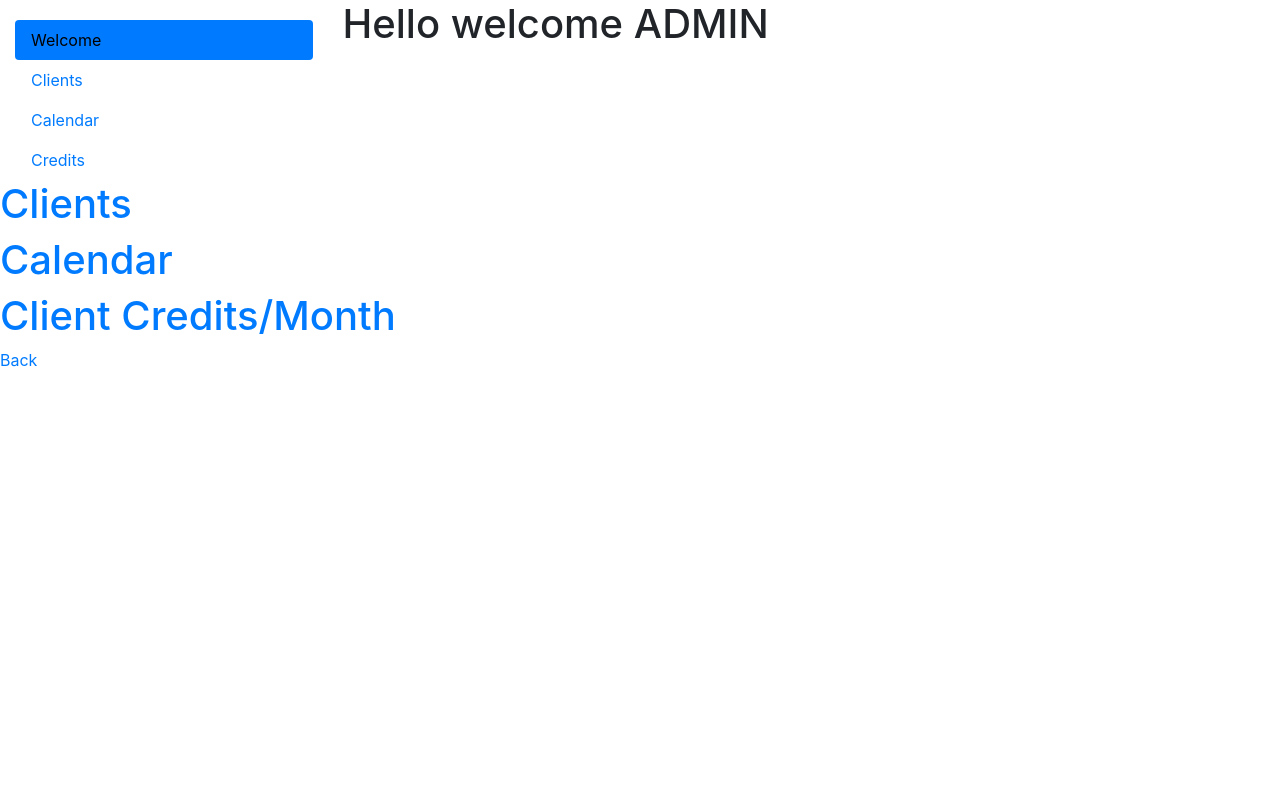
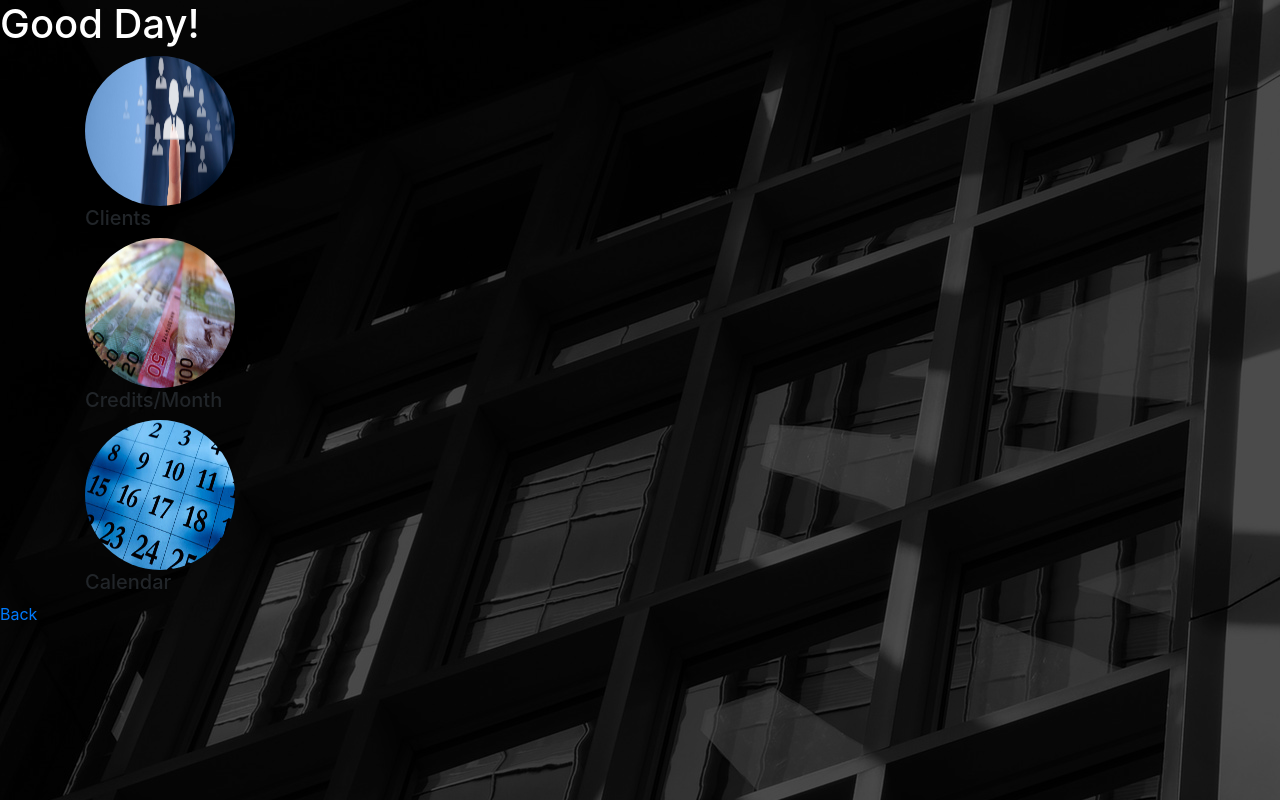
Before and after one commit to OnyxMemory/cohort1-cSpace, a Flask app: page /admin in a window 1280 px wide. Run offline with Flask 2, Linux system fonts and the light colour scheme; parts of the project's set-up code (start-up, migrations or seed data) failed here and were passed over; some libraries are stand-ins or nearby versions.

Commit message:
Updating Admin Page

```diff
--- a/src/main.py
+++ b/src/main.py
@@ -31,9 +31,13 @@ def index():
 #     return send_from_directory('templates/resources/js/', path)
 
 
+# @app.route('/admin')
+# def admin():
+#     return render_template('admin_nav.html')
+
 @app.route('/admin')
 def admin():
-    return render_template('admin_nav.html')
+    return render_template('admin_working.html')
 
 @app.route('/credits')
 def credits():
@@ -45,10 +49,10 @@ def rates():
     return render_template('rates.html')
 
 
-# @app.route('/<string:date>')
-# def show_people_by_date(date):
-#     clients_credits = cspace.run(date)
-#     return render_template('tables.html', clients=clients_credits, date=date)
+@app.route('/<string:date>')
+def show_people_by_date(date):
+    clients_credits = cspace.run(date)
+    return render_template('tables.html', clients=clients_credits, date=date)
 
 
 @app.route('/clients')
@@ -92,7 +96,7 @@ def get_bookings():
 
         mdate = datetime.date(int(mydate[0]), int(mydate[1]), 1)
         maxDays = cspace.last_day_of_month(mdate)
-        dayheader = [];
+        dayheader = []
         for myday in range(maxDays):
             mdate = datetime.date(int(mydate[0]), int(mydate[1]), myday+1)
             dayheader.append(mdate.strftime('%a'))
--- a/src/templates/admin_nav.html
+++ b/src/templates/admin_nav.html
@@ -6,49 +6,131 @@
     <meta http-equiv="X-UA-Compatible" content="ie=edge">
     <title>Administration Page</title>
     <link rel="stylesheet" href="resources/css/admin_nav.css">
+    <link rel="stylesheet" type="text/css" href="static/css/clients.css" />
+    <link href="https://fonts.googleapis.com/css?family=Lato:300,400,700" rel="stylesheet">
+    <link rel="stylesheet" type="text/css" href="static/css/calendar.css">
     <link rel="stylesheet" href="https://stackpath.bootstrapcdn.com/bootstrap/4.1.3/css/bootstrap.min.css" integrity="sha384-MCw98/SFnGE8fJT3GXwEOngsV7Zt27NXFoaoApmYm81iuXoPkFOJwJ8ERdknLPMO" crossorigin="anonymous">
+    <link href="vendors/css/ionicons.min.css" rel="stylesheet">
     <script src="https://code.jquery.com/jquery-3.3.1.slim.min.js" integrity="sha384-q8i/X+965DzO0rT7abK41JStQIAqVgRVzpbzo5smXKp4YfRvH+8abtTE1Pi6jizo" crossorigin="anonymous"></script>
     <script src="https://cdnjs.cloudflare.com/ajax/libs/popper.js/1.14.3/umd/popper.min.js" integrity="sha384-ZMP7rVo3mIykV+2+9J3UJ46jBk0WLaUAdn689aCwoqbBJiSnjAK/l8WvCWPIPm49" crossorigin="anonymous"></script>
     <script src="https://stackpath.bootstrapcdn.com/bootstrap/4.1.3/js/bootstrap.min.js" integrity="sha384-ChfqqxuZUCnJSK3+MXmPNIyE6ZbWh2IMqE241rYiqJxyMiZ6OW/JmZQ5stwEULTy" crossorigin="anonymous"></script>
+    <script src="static/js/calendar.js"></script>
 </head>
 <body>
     <div class="row">
-        <div class="col-3">
+        <div class="col-2">
             <div class="nav flex-column nav-pills" id="v-pills-tab" role="tablist" aria-orientation="vertical">
             <a class="nav-link active" id="v-pills-home-tab" data-toggle="pill" href="#v-pills-home" role="tab" aria-controls="v-pills-home" aria-selected="true">Welcome</a>
-            <a class="nav-link" id="v-pills-profile-tab" data-toggle="pill" href="#v-pills-profile" role="tab" aria-controls="v-pills-profile" aria-selected="false">Clients</a>
-            <a class="nav-link" id="v-pills-messages-tab" data-toggle="pill" href="#v-pills-messages" role="tab" aria-controls="v-pills-messages" aria-selected="false">Calendar</a>
-            <a class="nav-link" id="v-pills-settings-tab" data-toggle="pill" href="#v-pills-settings" role="tab" aria-controls="v-pills-settings" aria-selected="false">Credits</a>
+            <a class="nav-link" id="v-pills-clients-tab" data-toggle="pill" href="#v-pills-clients" role="tab" aria-controls="v-pills-clients" aria-selected="false">Clients</a>
+            <a class="nav-link" id="v-pills-credits-tab" data-toggle="pill" href="#v-pills-credits" role="tab" aria-controls="v-pills-credits" aria-selected="false">Credits</a>
+            <a class="nav-link" id="v-pills-calendar-tab" data-toggle="pill" href="#v-pills-calendar" role="tab" aria-controls="v-pills-calendar" aria-selected="false">Calendar</a>
             </div>
         </div>
         <div class="col-8">
             <div class="tab-content" id="v-pills-tabContent">
             <div class="tab-pane fade show active" id="v-pills-home" role="tabpanel" aria-labelledby="v-pills-home-tab">
-                <h1>Hello welcome ADMIN</h1>
+                <h1>Welcome to the Administration Page</h1>
+                    <div class="welcome-content">
+                        <p>Here you can view the current clients and profiles and their credits through the clients link on the left</p>
+                        <p>Here you can view the current credits per month by client through the credit link on the left.</p>
+                        <p>Here you can view the current bookings through the calender link on the left.</p>
+                    </div>
+            </div>
+            <div class="tab-pane fade" id="v-pills-clients" role="tabpanel" aria-labelledby="v-pills-clients-tab">
+                <h1>Clients List</h1>
+                <!-- <div class="page">
+                    <div class="container client-table" style="overflow: auto">
+                        <div class=row>
+                        <table class="table table-striped">
+                            <thead class="thead-dark">
+                            <tr>
+                                <th scope="col">Name</th>
+                                <th scope="col">Phone Number</th>
+                                <th scope="col">Email</th>
+                            </tr>
+                            </thead>
+                            <tbody>
+                            {% for key, client in clients.items() %}
+                            <tr>
+                                <td><a class="btn btn-outline-primary btn-block" href="/clients/{{key}}">{{client.name}}</a></td>
+                                <td><a class="btn btn-outline-primary btn-block" href="/clients/{{key}}">{{client.phone}}</a></td>
+                                <td><a class="btn btn-outline-primary btn-block" href="/clients/{{key}}">{{client.email}}</a></td>
+                            </tr>
+                            {% endfor %}
+                            </tbody>
+                        </table>
+                        </div>
+                    </div>
+                </div> -->
+            </div>
+            <div class="tab-pane fade" id="v-pills-credits" role="tabpanel" aria-labelledby="v-pills-credits-tab">
+                <h1>Credits/Month</h1>
+                <a href="/2018-07">2018-07</a><br>
+                <a href="/2018-08">2018-08</a><br>
+                <a href="/2018-09">2018-09</a><br>
+                <a href="/2018-10">2018-10</a><br>
+                <a href="/2018-11">2018-11</a><br>
+            </div>
+            <div class="tab-pane fade" id="v-pills-calendar" role="tabpanel" aria-labelledby="v-pills-calendar-tab">
+                <h1>Calendar</h1>
+                <!-- <div class="container">
+                    <div id="tooltip"></div>
+                    <div class="month-tabs">
+                        {% for month in tempData %}
+                            <div id="month-tab-{{month}}" class="month-tab-info" onclick="showmonth('{{ month }}');">{{ month }}</div>
+                        {% endfor%}
+                    </div>
 
+                    {% for month, info in tempData.items() %}
+                    <div id="{{month}}" class="booking-container">
+                        <div class="booking-calendar"
+                        style="grid-template-columns: 3.5fr repeat({{ info.maxcols }}, 1fr); grid-template-rows: 2em repeat({{ info.maxrows}}, 1.5em);">
+                        {% for i in range(info.maxcols+1) %}
+                            {% if i > 0 %}
+                                <div class="calendar-day">
+                                    <div class="calendar-day-day">{{ i }}</div>
+                                    <div class="calendar-day-weekday">{{info.dayheader[i-1]}}</div>
+                                </div>
+                            {% else %}
+                                &nbsp;
+                            {% endif %}
+                        {% endfor %}
 
+                        {% for room, booking_data in info.bookings.items() %}
+                            <div class="calendar-room">
+                                {{ room }}
+                            </div>
+                            {% for booked in booking_data %}
+                                {% if booked %}
+                                    <div class="calendar-booking-booked" style='background-color: {{ rates[facilities[room].type].Color }}'
+                                            onmousemove="showTooltip('{{ clients[booked].name }}');"
+                                            onmouseleave="closeToolTip();">
+                                {% else %}
+                                    <div class="calendar-booking-empty">
+                                {% endif %}
+                                    </div>
+                            {% endfor %}
+                        {% endfor %}
+                                    </div>
+                        </div>
+                        {% endfor%}
 
+                        <div class="rating-container">
+                            <div class="ratings">
+                                <div>Rates</div>
+                                {% for rate, type in rates.items() %}
+                                    <div style='background-color: {{ type.Color }};'>
+                                        <span class="ratings-rate">{{ type.Credits }}</span><br>
+                                        <span class="ratings-type">{{ rate }}</span>
+                                    </div>
+                                {% endfor %}
+                            </div>
+                        </div>
+                    </div>
+                </div> -->
             </div>
-            <div class="tab-pane fade" id="v-pills-profile" role="tabpanel" aria-labelledby="v-pills-profile-tab">...</div>
-            <div class="tab-pane fade" id="v-pills-messages" role="tabpanel" aria-labelledby="v-pills-messages-tab">
-
-
-
-
-            </div>
-            <div class="tab-pane fade" id="v-pills-settings" role="tabpanel" aria-labelledby="v-pills-settings-tab">...</div>
             </div>
         </div>
     </div>
-
-
-
-
-
-
-    <a href="clients"><h1>Clients</h1></a>
-    <a href="calendar"><h1>Calendar</h1></a>
-    <a href="credits"><h1>Client Credits/Month</h1></a>
-    <a href="/">Back</a>
 </body>
 </html>
--- /dev/null
+++ b/src/templates/admin_working.html
@@ -0,0 +1,66 @@
+<!DOCTYPE html>
+<html lang="en">
+<head>
+    <meta charset="UTF-8">
+    <meta name="viewport" content="width=device-width, initial-scale=1.0">
+    <meta http-equiv="X-UA-Compatible" content="ie=edge">
+
+    <link rel="stylesheet" href="resources/css/admin_working.css">
+    <link rel="stylesheet" href="https://stackpath.bootstrapcdn.com/bootstrap/4.1.3/css/bootstrap.min.css" integrity="sha384-MCw98/SFnGE8fJT3GXwEOngsV7Zt27NXFoaoApmYm81iuXoPkFOJwJ8ERdknLPMO" crossorigin="anonymous">
+
+    <script src="https://code.jquery.com/jquery-3.3.1.slim.min.js" integrity="sha384-q8i/X+965DzO0rT7abK41JStQIAqVgRVzpbzo5smXKp4YfRvH+8abtTE1Pi6jizo" crossorigin="anonymous"></script>
+    <script src="https://cdnjs.cloudflare.com/ajax/libs/popper.js/1.14.3/umd/popper.min.js" integrity="sha384-ZMP7rVo3mIykV+2+9J3UJ46jBk0WLaUAdn689aCwoqbBJiSnjAK/l8WvCWPIPm49" crossorigin="anonymous"></script>
+    <script src="https://stackpath.bootstrapcdn.com/bootstrap/4.1.3/js/bootstrap.min.js" integrity="sha384-ChfqqxuZUCnJSK3+MXmPNIyE6ZbWh2IMqE241rYiqJxyMiZ6OW/JmZQ5stwEULTy" crossorigin="anonymous"></script>
+
+    <title>Administration Page</title>
+</head>
+<body>
+    <h1>Good Day!</h1>
+        <div class="container">
+            <div class="images">
+                <div id="clients">
+                    <a href="clients"><img src="static/img/clients1.jpg" alt="Clients" width="150" height="150"></a>
+                    <h5>Clients</h5>
+                </div>
+                <div id="clients">
+                    <a href="credits"><img src="static/img/20150729_CanadianMoney_Long.jpg" alt="Credits" width="150" height="150"></a>
+                    <h5>Credits/Month</h5>
+                </div>
+                <div id="calendar">
+                    <a href="calendar"><img src="static/img/events-calendar.jpg" alt="Calendar" width="150" height="150"></a>
+                    <h5>Calendar</h5>
+                </div>
+            </div>
+        </div>
+
+    <a href="/">Back</a>
+
+    <!-- <div id="carouselExampleIndicators" class="carousel slide" data-ride="carousel">
+        <ol class="carousel-indicators">
+            <li data-target="#carouselExampleIndicators" data-slide-to="0" class="active"></li>
+            <li data-target="#carouselExampleIndicators" data-slide-to="1"></li>
+            <li data-target="#carouselExampleIndicators" data-slide-to="2"></li>
+        </ol>
+        <div class="carousel-inner">
+            <div class="carousel-item active">
+                    <a href="clients"><img class="d-block w-100" src="../templates/resources/img/clients1.jpg" alt="First slide"></a>
+            </div>
+            <div class="carousel-item">
+            <img class="d-block w-100" src="../templates/resources/img/events-calendar.jpg" alt="Second slide">
+            </div>
+            <div class="carousel-item">
+            <img class="d-block w-100" src="../templates/resources/img/20150729_CanadianMoney_Long.jpg" alt="Third slide">
+            </div>
+        </div>
+        <a class="carousel-control-prev" href="#carouselExampleIndicators" role="button" data-slide="prev">
+            <span class="carousel-control-prev-icon" aria-hidden="true"></span>
+            <span class="sr-only">Previous</span>
+        </a>
+        <a class="carousel-control-next" href="#carouselExampleIndicators" role="button" data-slide="next">
+            <span class="carousel-control-next-icon" aria-hidden="true"></span>
+            <span class="sr-only">Next</span> -->
+        </a>
+    </div>
+
+</body>
+</html>
--- a/src/templates/index.html
+++ b/src/templates/index.html
@@ -60,7 +60,7 @@
         </div>
     </div>
 
-    <section class="section-spaces">
+    <section class="section-spaces" id="about">
         <div class="section-spaces__heading">
             <div class="u-center-text">
                 <h2 class="heading-secondary u-margin-bottom-small">
@@ -310,7 +310,7 @@
                     </div>
                 </div>
                 <div class="col-1-of-2">
-                    <div class="contact">
+                    <div class="contact" id="contact">
                         <div class="contact__email">
                             <h2 class="heading-tertiary">Email</h2>
                             <p class="contact__text">informatioono@untitled.com</p>
--- a/src/templates/resources/css/admin_nav.css
+++ b/src/templates/resources/css/admin_nav.css
@@ -1,8 +1,27 @@
-#v-pills-home-tab {
-    color: black
+
+body {
+    background-image: linear-gradient(rgba(0, 0, 0, 0.7), rgba(0, 0, 0, 0.7)),url(../img/background.jpeg);
 }
 
-.col-3 {
+.col-2 {
     margin-top: 20px;
     margin-left: 15px;
 }
+
+#v-pills-home h1 {
+    margin-top: 20px;
+}
+
+.col-8 h1 {
+    text-align: center;
+    background-image: linear-gradient(to right, #005BB6, rgb(181, 219, 255));
+    -webkit-background-clip: text;
+    background-clip: text;
+    color: transparent;
+    background-color: transparent;
+}
+
+.col-8 p,
+.col-8 a {
+    color: #005BB6;
+}
--- /dev/null
+++ b/src/templates/resources/css/admin_working.css
@@ -0,0 +1,14 @@
+
+body {
+    background-image: linear-gradient(rgba(0, 0, 0, 0.7), rgba(0, 0, 0, 0.7)),url(../img/background.jpeg);
+}
+body h1 {
+    color:#fff;
+}
+.images img {
+    display: inline-block;
+    text-align: center;
+    border-radius: 50%;
+    vertical-align: middle;
+    margin: auto;
+}
```
Also changed, not shown: src/templates/resources/img/20150729_CanadianMoney_Long.jpg (added), src/templates/resources/img/clients.png (added), src/templates/resources/img/clients1.jpg (added), src/templates/resources/img/events-calendar.jpg (added).
